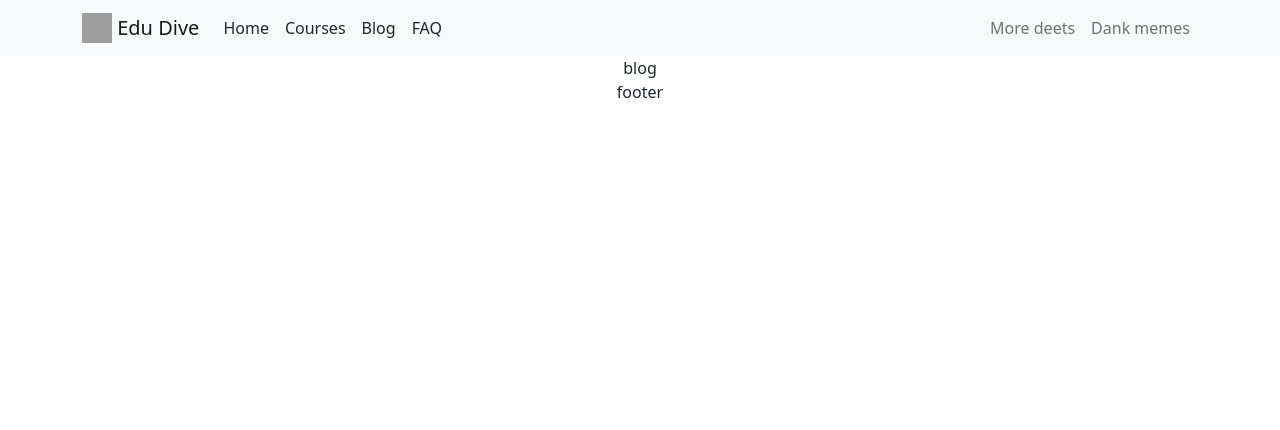
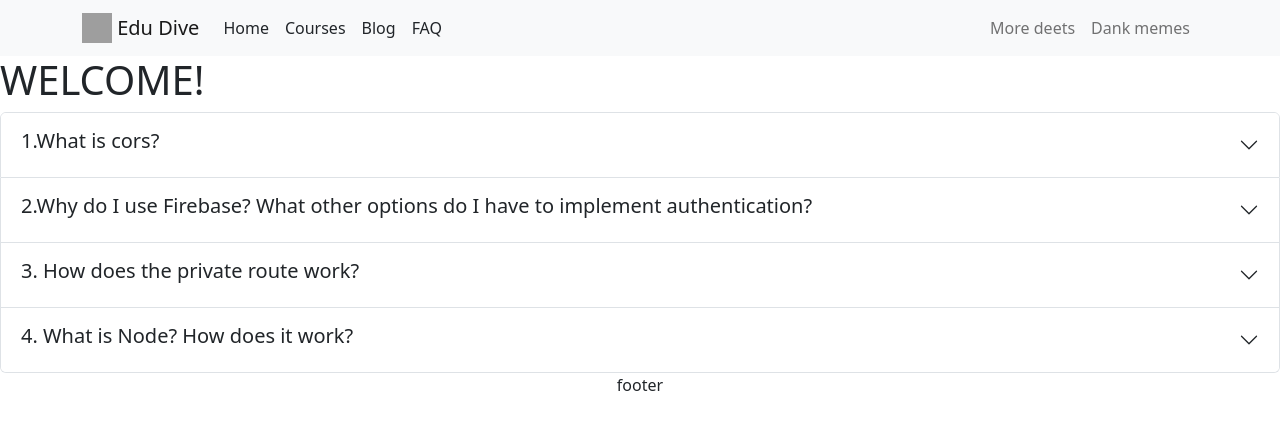
Before and after one commit to sonjibony/edu-dive-client, a React (Create React App) app: page /blog in a window 1280 px wide. Shown: the top 430 px of the page. Built offline with nearby package versions, Linux system fonts and the light colour scheme; grey boxes are pictures that could not be loaded.

Commit message:
blog section added

```diff
--- a/src/components/Blog/Blog.js
+++ b/src/components/Blog/Blog.js
@@ -1,10 +1,52 @@
 import React from 'react';
+//importing accordion from react bootstrap
+import Accordion from 'react-bootstrap/Accordion';
 
 const Blog = () => {
     return (
         <div>
-           blog
-        </div>
+<div>
+    <div className='d-lg-flex justify-content-between align-items-center'>
+        <h1>WELCOME!</h1>
+    </div>
+   {/* <img src="https://educator-hub.netlify.app/assets/images/banner-img.png" alt=""></img> */}
+</div>
+
+        <Accordion>
+        <Accordion.Item eventKey="0">
+          <Accordion.Header>
+            <h5>1.What is cors?</h5>
+          </Accordion.Header>
+          <Accordion.Body>
+          Cross-Origin Resource Sharing (CORS) is an HTTP-header based mechanism that allows a server to indicate any origins (domain, scheme, or port) other than its own from which a browser should permit loading resource. So it is required to build web applications that access APIs hosted on a different domain or origin. You can enable CORS to allow requests to your API from a web application hosted on a different domain.
+
+          </Accordion.Body>
+        </Accordion.Item>
+        <Accordion.Item eventKey="1">
+          <Accordion.Header>
+            <h5>2.Why do I use Firebase? What other options do I have to implement authentication?</h5>
+          </Accordion.Header>
+          <Accordion.Body>
+          Firebase offers numerous easy-to-use SDKs, efficient back-end services, and user interface libraries for authenticating the users on the application. Typically, it takes months to establish a functional authentication process, but with Firebase, the whole system can be set up in minutes and less than 15 lines of code. <br /> <br />
+          Parse, AWS AppSync, Firebase Cloud Messaging, MySQL, and Redis are the most popular alternatives and competitors to Firebase Realtime Database.
+
+          </Accordion.Body>
+        </Accordion.Item>
+        <Accordion.Item eventKey="2">
+          <Accordion.Header> <h5>3. How does the private route work?</h5></Accordion.Header>
+          <Accordion.Body>
+          Private routes are those routes that only grant access to authorized users. This means that users must first meet certain conditions before accessing that specific route.The react private route component renders child components if the user is logged in. If not logged in the user is redirected to the /login page with the return url passed in the location state property.
+          </Accordion.Body>
+        </Accordion.Item>
+        <Accordion.Item eventKey="3">
+          <Accordion.Header><h5>4. What is Node? How does it work?</h5></Accordion.Header>
+          <Accordion.Body>
+          Node is an open source development platform. It is used for server-side programming, and primarily deployed for non-blocking, event-driven servers, such as traditional web sites and back-end API services, but was originally designed with real-time, push-based architectures in mind.It runs a single-threaded event loop registered with the system to handle connections, and each new connection causes a JavaScript callback function to fire.
+
+          </Accordion.Body>
+        </Accordion.Item>
+      </Accordion>
+  </div>
     );
 };
 
--- a/src/components/CourseDetails/CourseDetails.js
+++ b/src/components/CourseDetails/CourseDetails.js
@@ -1,5 +1,5 @@
 import React from 'react';
-import { Image } from 'react-bootstrap';
+
 import { useLoaderData } from 'react-router-dom';
 
 const CourseDetails = () => {
```
